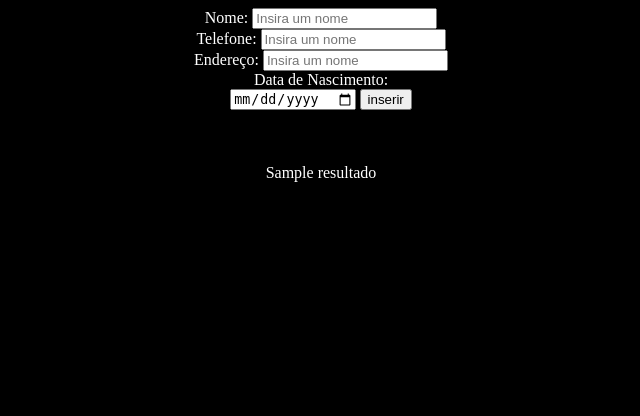
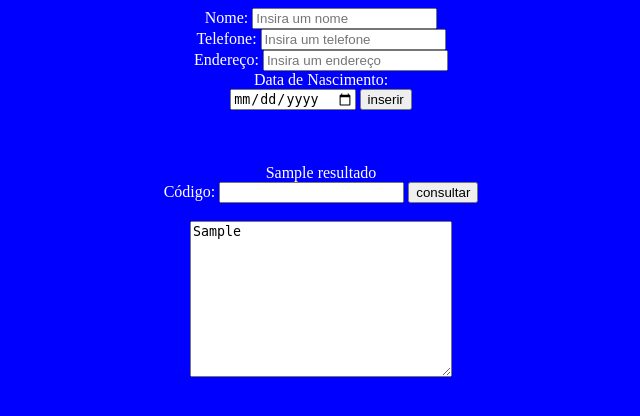
Before and after one commit to PachukanisProgramador/Flask_MySql_CSS, a Flask app: template templates/index.html in a window 1280 px wide. Shown: the top 416 px of the page, without its empty margins (319-959 px from the left). Run offline with Flask 2, Linux system fonts and the light colour scheme; the template is opened without the code that fills it: most values are stand-ins (such as "Sample title", 1, 10 or a date in 2020).

Commit message:
Primeiros arquivos

```diff
--- a/conexao.py
+++ b/conexao.py
@@ -6,7 +6,7 @@ class Conexao:
 
     def conectar(self):
         try:
-            db_connection = mysql.connector.connect(host="localhost", user="root", password="", database="bancoFlask")
+            db_connection = mysql.connector.connect(host="127.0.0.1", user="root", password="", database="bancoFlask") #localhost
             return db_connection
         except Exception as error:
             print(error)
--- a/main.py
+++ b/main.py
@@ -5,23 +5,27 @@ app = Flask(__name__)
 
 @app.route("/", methods=["POST", "GET"])
 def inserir():
-    nome=''
-    telefone=''
-    endereco=''
-    data_nascimento=''
-    resultado_comando =''
-    model = Model()
+    resultado_comando=''
+    modelo = Model()
+    if request.method=='POST':
+        nome=request.form['inputNome']
+        telefone=request.form['inputTelefone']
+        endereco=request.form['inputEndereco']
+        data_nascimento_inserida=request.form['inputDataNascimento']
 
-    if request.method == 'POST':
-        nome = request.form['inputNome']
-        telefone = request.form['inputTelefone']
-        endereco = request.form['inputEndereco']
-        data_nascimento_inserida = request.form['inputDataNascimento']
-
-        resultado_comando = model.inserir(nome, telefone, endereco, data_nascimento_inserida)
+        resultado_comando=modelo.inserir(nome, telefone, endereco, data_nascimento_inserida)
 
     return  render_template("index.html", tituloIndex="Inserir", resultado=resultado_comando)
 
+@app.route("/consulta", methods=['POST', 'GET'])
+def consultar():
+    codigo = 0
+    modelo = Model()
+    if request.method=='POST':
+        codigo=request.form['inputCodigo']
+        resultado_comando=modelo.consultar(codigo)
+
+    return render_template('index.html', resultadoConsulta=resultado_comando)
 
 if __name__ == "__main__":
     app.run(debug=True, port=5000)
--- a/templates/index.html
+++ b/templates/index.html
@@ -4,27 +4,36 @@
         <meta charset="UTF-8"/>
         <title>{{tituloIndex}}</title>
     </HEAD>
-    <BODY style="color: white; background-color:black">
+    <BODY style="color: white; background-color:blue">
         <nav id="camposNav" style="text-align: center;">
             <form action="/" method="POST">
                 <label id="labelNome" nome="labelNome">Nome:</label>
                 <input type="text" id="textNome" name="inputNome" placeholder="Insira um nome"><br>
 
                 <label id="labelTelefone" nome="labelTelefone">Telefone:</label>
-                <input type="text" id="textTelefone" name="inputTelefone" placeholder="Insira um nome"><br>
+                <input type="text" id="textTelefone" name="inputTelefone" placeholder="Insira um telefone"><br>
 
                 <label id="labelEndereco" nome="labelEndereco">Endereço:</label>
-                <input type="text" id="textEndereco" name="inputEndereco" placeholder="Insira um nome"><br>
+                <input type="text" id="textEndereco" name="inputEndereco" placeholder="Insira um endereço"><br>
 
                 <label id="labelDataNascimento" nome="labelDataNascimento">Data de Nascimento:</label><br>
-                <input type="date" id="textDataNascimento" name="inputDataNascimento" placeholder="Insira um nome">
+                <input type="date" id="textDataNascimento" name="inputDataNascimento"
+                placeholder="Insira uma data de nascimento">
 
                 <button type="submit">inserir</button>
             </form>
-
             <br><br><br>
-
             <label id="resultadoInsercao" name="resultadoInsercao">{{resultado}}</label>
+            <br>
+            <nav id="navConsulta">
+                <form action="/consulta" method="POST">
+                    <label id="labelCodigo" name="labelCodigo">Código:</label>
+                    <input type="number" id="numberCodigo" name="inputCodigo"/>
+                    <button type="submit">consultar</button>
+                </form>
+                <br>
+                <textarea name="textAreaCodigo" id="textAreaCodigo" cols="30" rows="10">{{resultadoConsulta}}</textarea>
+            </nav>
         </nav>
     </BODY>
 </HTML>
```
Also changed, not shown: model.py (+17 -2 lines), routes.py (added, +30 -0 lines).
